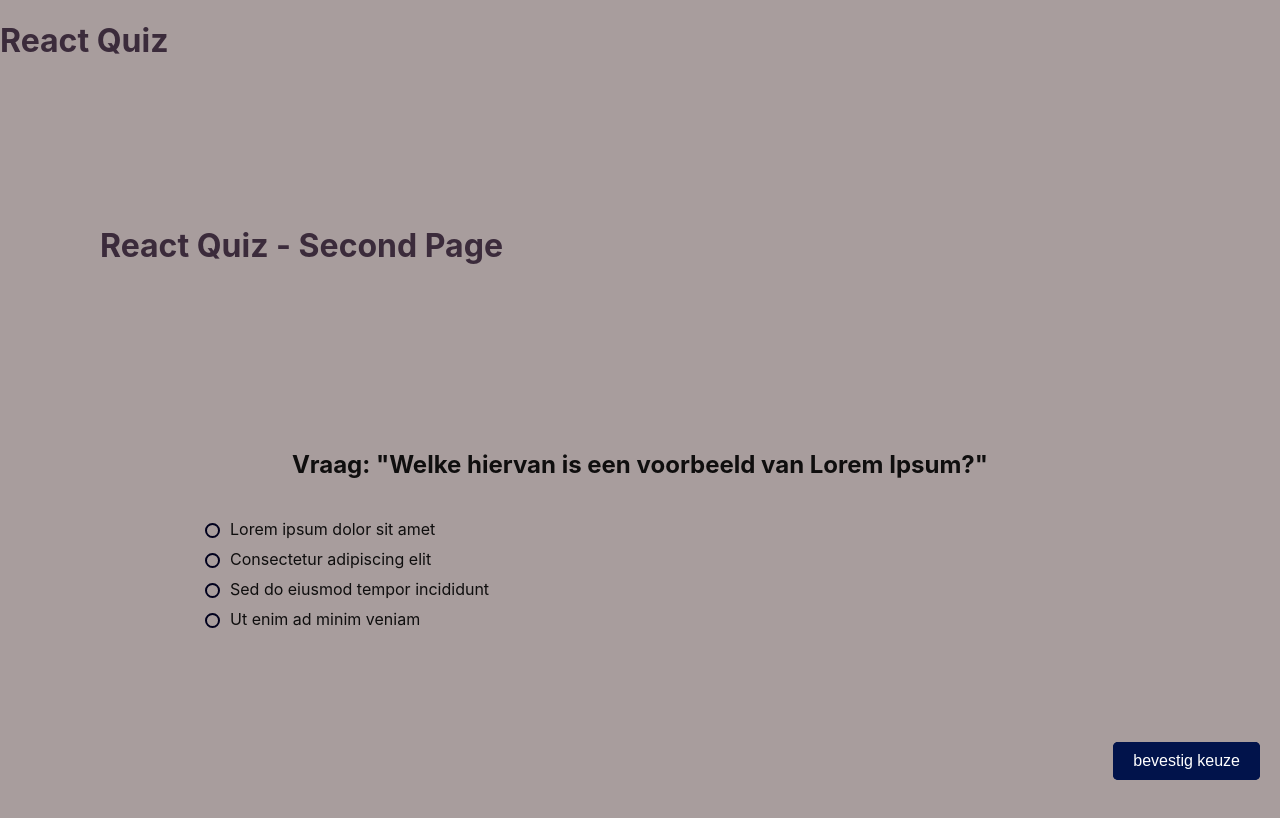
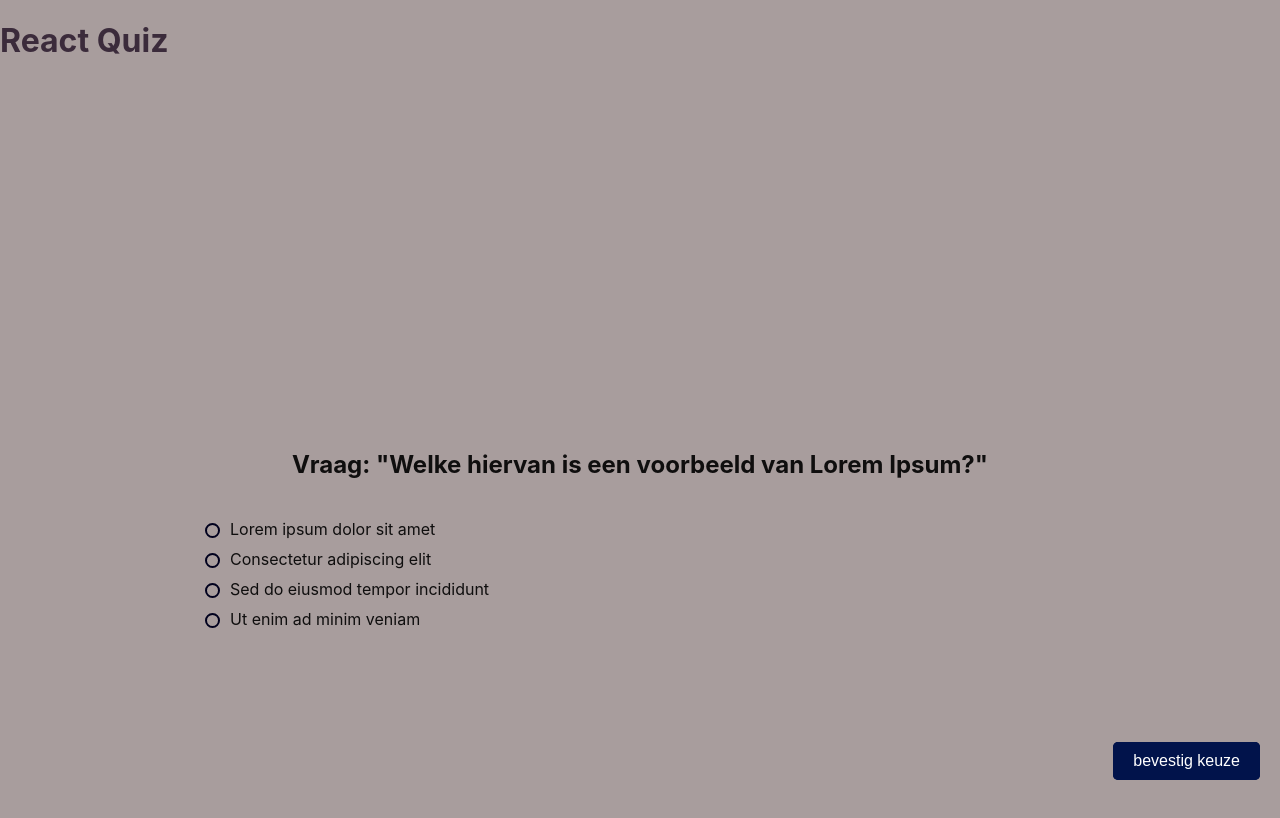
Before and after one commit to Melanforsaken/ReactQuiz2, a React (Create React App) app: page /next-page in a window 1280 px wide. Shown: the top 818 px of the page. Built offline with nearby package versions, Linux system fonts and the light colour scheme.

Commit message:
Door Peter

```diff
--- a/src/Page2.js
+++ b/src/Page2.js
@@ -47,7 +47,6 @@ const NextPage = () => {
   return (
     <div className="App">
       <header className="App-header">
-        <h1>React Quiz - Second Page</h1>
       </header>
       <main className="App-body">
         <div style={{ textAlign: 'center', marginTop: '40px' }}>
```
